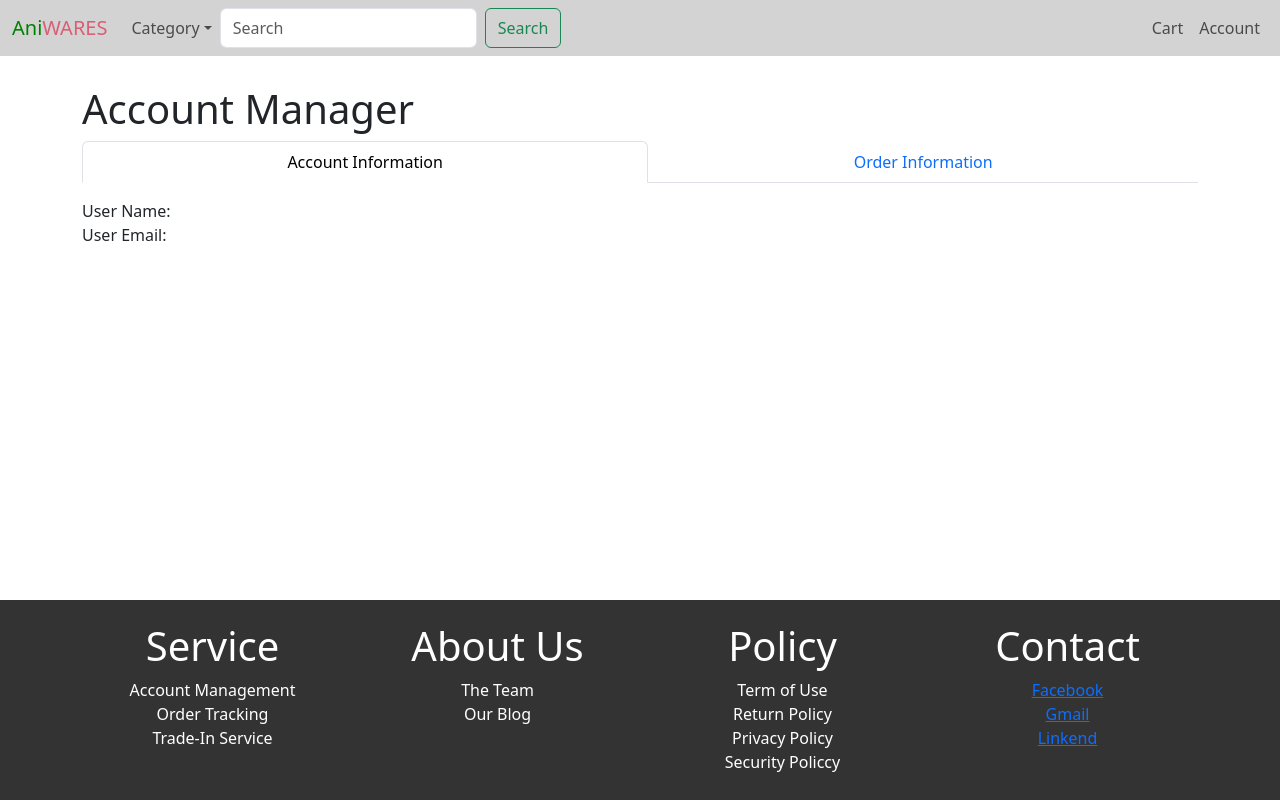
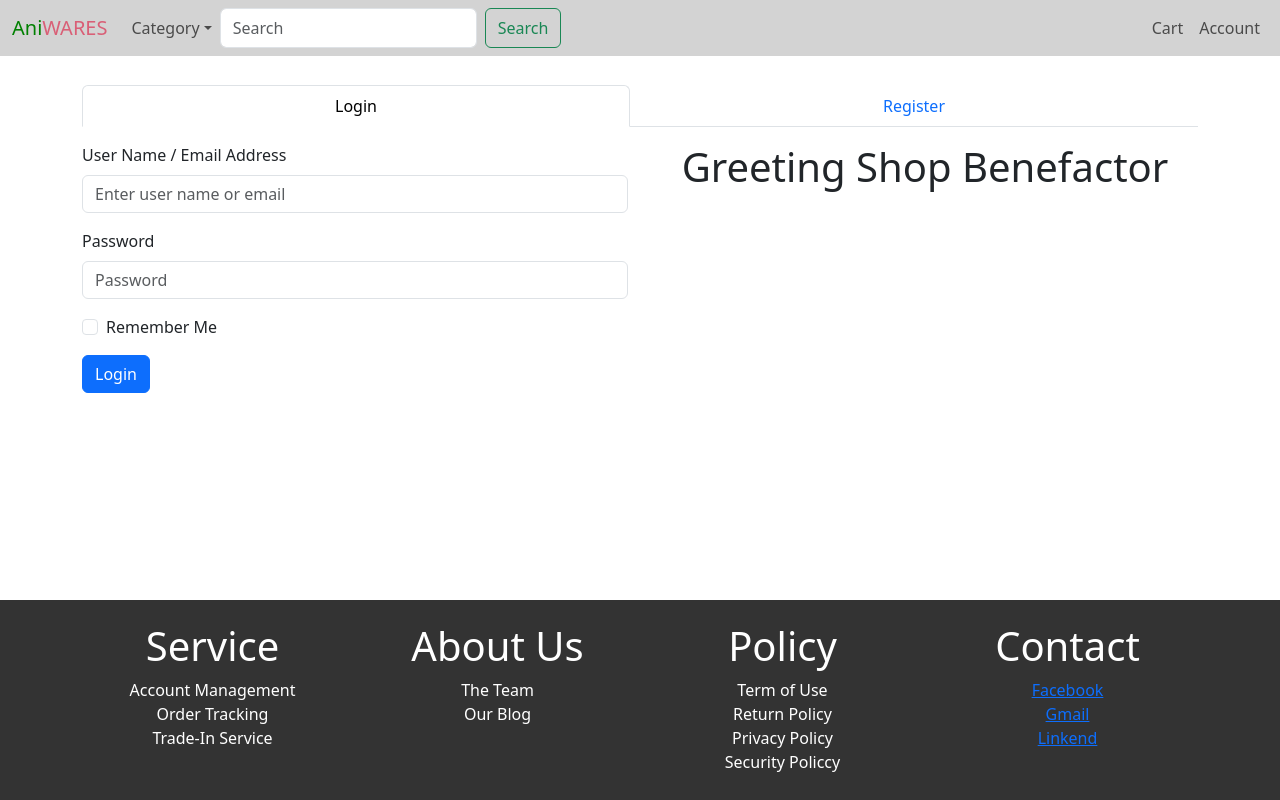
Before and after one commit to Tiadus/AniWares, a React (Create React App) app in the folder client/: page /account in a window 1280 px wide. Built offline with nearby package versions, Linux system fonts and the light colour scheme; no server answers; the HTML template or start-up script is replaced by a standard one.

Commit message:
[frontend] feat: Register Login User
Incorporate the feature api of logging in and
registering an user to the frontend.

```diff
--- a/client/src/components/AccountInformation.js
+++ b/client/src/components/AccountInformation.js
@@ -1,9 +1,21 @@
+import Button from "react-bootstrap/esm/Button";
+import { useDispatch } from "react-redux";
+import { setUserCode } from "../redux/userSlice";
+
 const AccountInformation = (props) => {
+    const dispatch = useDispatch();
+    const handleLogout = () => {
+        dispatch(setUserCode(0));
+    }
+
     return (
         <div>
             <div>
                 User Name: {props.userInformation.userName} <br/>
                 User Email: {props.userInformation.userEmail} <br/>
+                <Button variant="danger" onClick={handleLogout} style={{marginTop: "1%"}}>
+                    Logout
+                </Button>
             </div>
         </div>
     );
--- /dev/null
+++ b/client/src/components/AccountLogin.js
@@ -0,0 +1,82 @@
+import Button from 'react-bootstrap/Button';
+import Form from 'react-bootstrap/Form';
+import Col from 'react-bootstrap/esm/Col';
+import axios from 'axios';
+import { useRef } from 'react';
+import { useDispatch } from 'react-redux';
+import { setUserCode } from '../redux/userSlice';
+import { useState } from 'react';
+import Row from 'react-bootstrap/esm/Row';
+
+const AccountLogin = () => {
+    const [warning,setWarning] = useState("");
+    const loginCredentialRef = useRef(null);
+    const passwordRef = useRef(null);
+    const warningRef = useRef(null);
+    const dispatch = useDispatch();
+
+    const formSubmitHandler = (event) => {
+        event.preventDefault();
+
+        let loginCredential = loginCredentialRef.current.value;
+        let password = passwordRef.current.value;
+
+        if (loginCredential === "") {
+            return alert("Please Input User Name or Email Address");
+        }
+
+        if (password === "") {
+            return alert("Please Input Password");
+        }
+
+        let login = {
+            loginCredential: loginCredential,
+            password: password
+        }
+
+        axios.post('/api/login', login)
+        .then(result => {
+            let resultData = result.data;
+            if (resultData.error) {
+                switch(resultData.error) {
+                    case 404:
+                        return setWarning("No Matching User");
+                }
+            }
+            dispatch(setUserCode(resultData.userCode));
+        })
+    }
+
+    return (
+        <Row>
+            <Col xxl={6} xl={6} lg={6} md={12} sm={12}>
+                <Form onSubmit={(event) => {
+                    formSubmitHandler(event);
+                }}>
+                    <Form.Group className="mb-3" controlId="formBasicEmail">
+                        <Form.Label>User Name / Email Address</Form.Label>
+                        <Form.Control ref={loginCredentialRef} type="text" placeholder="Enter user name or email" />
+                    </Form.Group>
+                    <Form.Group className="mb-3" controlId="formBasicPassword">
+                        <Form.Label>Password</Form.Label>
+                        <Form.Control ref={passwordRef} type="password" placeholder="Password" />
+                        <span>{warning}</span>
+                    </Form.Group>
+                    <Form.Group className="mb-3" controlId="formBasicCheckbox">
+                        <Form.Check type="checkbox" label="Remember Me" />
+                    </Form.Group>
+                    <Button variant="primary" type="submit">
+                        Login
+                    </Button>
+                </Form>
+            </Col>
+            <Col style={{display:"flex", justifyContent: "center"}}>
+                <div>
+                    <h1>Greeting Shop Benefactor</h1>
+                </div>
+            </Col>
+        </Row>
+    )
+}
+
+export default AccountLogin;
--- /dev/null
+++ b/client/src/components/AccountRegister.js
@@ -0,0 +1,101 @@
+import Button from 'react-bootstrap/Button';
+import Form from 'react-bootstrap/Form';
+import Col from 'react-bootstrap/esm/Col';
+import axios from 'axios';
+import { useRef } from 'react';
+import { useDispatch } from 'react-redux';
+import { setUserCode } from '../redux/userSlice';
+import Row from 'react-bootstrap/esm/Row';
+
+const AccountRegister = () => {
+    const userNameRef = useRef();
+    const userEmailRef = useRef();
+    const userPasswordRef = useRef();
+    const confirmPasswordRef = useRef();
+    const dispatch = useDispatch();
+
+    const formSubmitHandler = (event) => {
+        event.preventDefault();
+
+        let userName = userNameRef.current.value;
+        let userEmail = userEmailRef.current.value;
+        let userPassword = userPasswordRef.current.value;
+        let confirmPassword = confirmPasswordRef.current.value;
+
+        if (userName === "") {
+            return alert("Please Enter User Name!");
+        }
+
+        if (userEmail === "") {
+            return alert("Please Enter User Email!");
+        }
+
+        if (userPassword === "") {
+            return alert("Please Enter Password");
+        }
+
+        if (userPassword !== confirmPassword) {
+            return alert("Password Don't Match!");
+        }
+
+        let register = {
+            userName: userName,
+            userEmail: userEmail,
+            userPassword: userPassword
+        }
+
+        axios.post('/api/register', register)
+        .then(result => {
+            let resultData = result.data;
+            if (resultData.error) {
+                switch(resultData.error) {
+                    case 1:
+                        alert("User Name Already Exist");
+                        break;
+                    case 2:
+                        alert("Email Already Exist");
+                        break;
+                    default:
+                        alert("An Error Has Occured! Contact Admin!");
+                }
+                return;
+            }
+            dispatch(setUserCode(resultData.userCode));
+        })
+    }
+
+    return (
+        <Row>
+            <Col xxl={6} xl={6} lg={6} md={12} sm={12}>
+                <div style={{display:"flex", justifyContent: "center"}}>
+                    <h1> Welcome New Customer</h1>
+                </div>
+            </Col>
+            <Col xxl={6} xl={6} lg={6} md={12} sm={12}>
+                <Form onSubmit={(event) => {formSubmitHandler(event);}}>
+                    <Form.Group className="mb-3" controlId="formBasicUserNameRegister">
+                        <Form.Label>User Name</Form.Label>
+                        <Form.Control ref={userNameRef} type="text" placeholder="Enter user name" />
+                    </Form.Group>
+                    <Form.Group className="mb-3" controlId="formBasicEmailRegister">
+                        <Form.Label>Email</Form.Label>
+                        <Form.Control ref={userEmailRef} type="text" placeholder="Enter email" />
+                    </Form.Group>
+                    <Form.Group className="mb-3" controlId="formBasicPasswordRegister">
+                        <Form.Label>Password</Form.Label>
+                        <Form.Control ref={userPasswordRef} type="password" placeholder="Password" />
+                    </Form.Group>
+                    <Form.Group className="mb-3" controlId="formBasicConfirmPasswordRegister">
+                        <Form.Label>Confirm Password</Form.Label>
+                        <Form.Control ref={confirmPasswordRef} type="password" placeholder="Password" />
+                    </Form.Group>
+                    <Button variant="primary" type="submit">
+                        Register
+                    </Button>
+                </Form>
+            </Col>
+        </Row>
+    )
+}
+
+export default AccountRegister;
--- a/client/src/components/ItemCard.js
+++ b/client/src/components/ItemCard.js
@@ -3,11 +3,17 @@ import Card from 'react-bootstrap/Card';
 import "./ItemCard.css";
 import {useSelector } from 'react-redux';
 import axios from 'axios';
+import { useNavigate } from 'react-router-dom';
 
 function ItemCard({item}) {
   const userCode = useSelector((state) => state.user.userCode);
+  const navigate = useNavigate();
 
   const addCartButtonClickHandle = () => {
+    if (userCode === 0) {
+      return navigate('/account');
+    }
+
     let addCart = {
       userCode: userCode,
       itemCode: item.itemCode
--- /dev/null
+++ b/client/src/components/RegisterLoginTab.js
@@ -0,0 +1,32 @@
+import Tab from 'react-bootstrap/Tab';
+import Tabs from 'react-bootstrap/Tabs';
+import "bootstrap/dist/css/bootstrap.min.css";
+import { useEffect, useState } from "react";
+import axios from "axios";
+import AccountLogin from './AccountLogin';
+import AccountRegister from './AccountRegister'
+
+const RegisterLoginTab = (props) => {
+
+    useEffect(() => {
+    }, []);
+
+    return (
+        <Tabs
+            defaultActiveKey="home"
+            id="fill-tab-example"
+            className="mb-3"
+            fill
+        >
+        <Tab eventKey="home" title="Login">
+            <AccountLogin/>
+        </Tab>
+
+        <Tab eventKey="profile" title="Register">
+            <AccountRegister/>
+        </Tab>
+      </Tabs>
+    );
+}
+
+export default RegisterLoginTab;
--- a/client/src/pages/AccountRegisterLogin.js
+++ b/client/src/pages/AccountRegisterLogin.js
@@ -1,7 +1,9 @@
+import RegisterLoginTab from "../components/RegisterLoginTab";
+
 const AccountRegisterLogin = () => {
     return (
         <div>
-            <h1>Account Register Login</h1>
+            <RegisterLoginTab/>
         </div>
     )
 }
--- a/client/src/pages/Cart.js
+++ b/client/src/pages/Cart.js
@@ -2,6 +2,7 @@ import axios from "axios";
 import { useEffect, useState } from "react";
 import Table from "react-bootstrap/esm/Table";
 import Container from "react-bootstrap/esm/Container";
+import Button from "react-bootstrap/esm/Button";
 
 const Cart = (props) => {
     const [cartItems, setCartItem] = useState([]);
@@ -76,7 +77,11 @@ const Cart = (props) => {
                         />
                     </td>
                     <td>${(item.cartItemQuantity * item.itemPrice).toFixed(2)}</td>
-                    <td><button>Remove</button></td>
+                    <td>
+                        <Button variant="danger">
+                            Remove
+                        </Button>
+                    </td>
                 </tr>
             )
         })
@@ -97,14 +102,16 @@ const Cart = (props) => {
             <tbody>
                 {tableBodyData}
                 <tr>
-                    <td><b><u>Total</u></b></td>
+                    <td style={{fontSize: "3vh"}}><b><u>Total</u></b></td>
                     <td></td>
                     <td></td>
                     <td>
                         ${totalPrice.toFixed(2)}
                     </td>
                     <td>
-                        <button onClick={handleCheckout}>Payment</button>
+                        <Button variant="success" onClick={handleCheckout}>
+                            Payment
+                        </Button>
                     </td>
                 </tr>
             </tbody>
--- a/client/src/pages/Home.js
+++ b/client/src/pages/Home.js
@@ -6,7 +6,7 @@ import "./Home.css"
 import Banner from "../components/Banner";
 import axios from "axios";
 
-const Shop = () => {
+const Home = () => {
     const [homeData, setHomeData] = useState(
         {
             discountItems: []
@@ -57,4 +57,4 @@ const Shop = () => {
     );
 };
 
-export default Shop;
+export default Home;
--- a/client/src/redux/userSlice.js
+++ b/client/src/redux/userSlice.js
@@ -3,7 +3,7 @@ import { createSlice } from "@reduxjs/toolkit";
 export const userSlice = createSlice({
     name: 'user',
     initialState: {
-        userCode: 2
+        userCode: 0
     },
     reducers: {
         setUserCode: (state, action) => {
```
Also changed, not shown: client/src/stylesheet.scss (deleted, +0 -19 lines).
